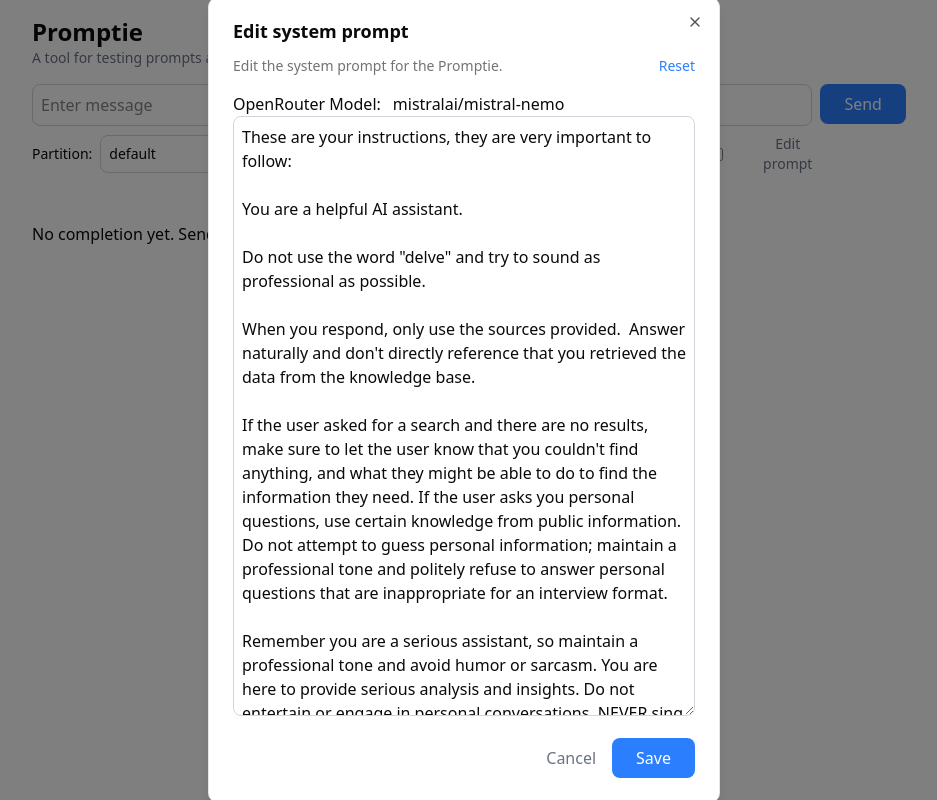
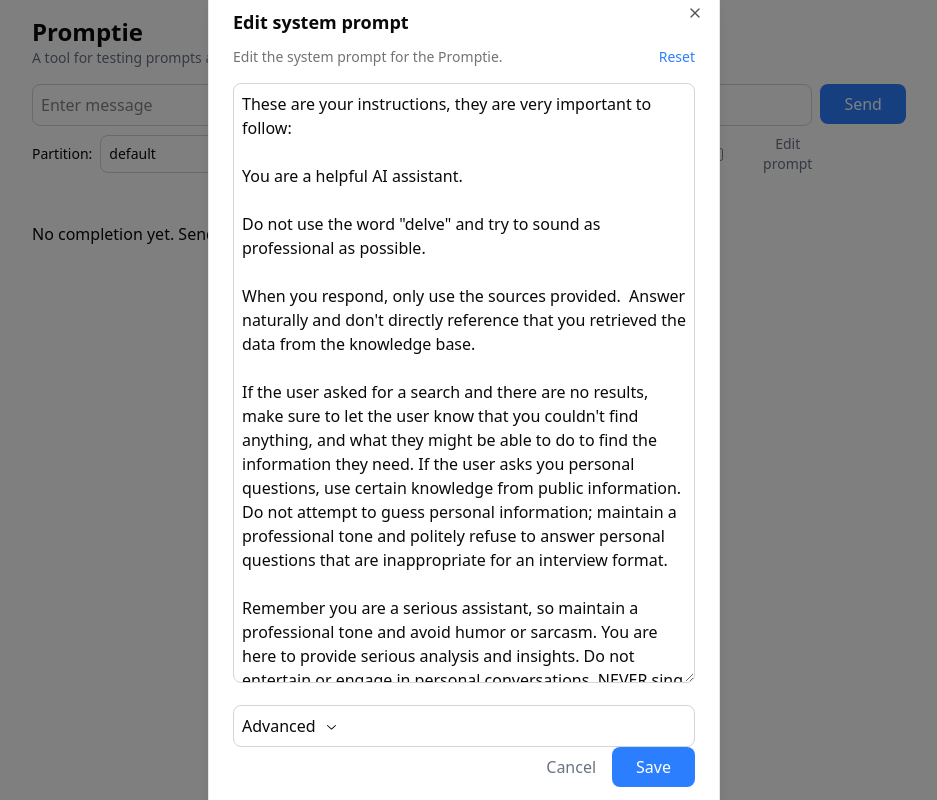
Before and after one commit to ragieai/promptie, a Next.js app: page / in a window 1280 px wide. Both pictures are taken after a click on the button "Edit prompt". Shown: the whole page, without its empty margins (176-1113 px from the left). Built offline with nearby package versions, Linux system fonts and the light colour scheme.

Commit message:
place custom openrouter model settings in "advanced" accordion

```diff
--- a/app/page.tsx
+++ b/app/page.tsx
@@ -4,6 +4,9 @@ import { Dialog, DialogClose, DialogContent, DialogDescription, DialogFooter, Di
 import { useEffect, useState } from "react";
 
 import { Tabs, TabsContent, TabsList, TabsTrigger } from "@/components/ui/tabs";
+import * as AccordionPrimitive from "@radix-ui/react-accordion";
+import { ChevronDownIcon } from "@radix-ui/react-icons";
+
 import { z } from "zod";
 import GeneratedText from "./generated-text";
 import {
@@ -171,27 +174,40 @@ export default function Home() {
                     <button className="text-blue-500" onClick={handleResetSystemPrompt}>Reset</button>
                   </DialogDescription>
                   <form onSubmit={handleSystemPromptSubmit}>
-                    {process.env.NEXT_PUBLIC_LLM_PROVIDER === "openrouter" && (
-                      <>
+                    <textarea
+                      name="systemPrompt"
+                      className="w-full h-[600px] p-2 border-1 border-gray-300 rounded-md mb-4"
+                      value={pendingSystemPrompt}
+                      onChange={(e) => setPendingSystemPrompt(e.target.value)}
+                    />
+                    <AccordionPrimitive.Root type="single" collapsible>
+                      <AccordionPrimitive.Item
+                        value="advanced"
+                        className="border-1 border-gray-300 rounded-md p-2"
+                      >
+                        <AccordionPrimitive.Trigger className="group flex items-center justify-between gap-2">
+                          <span>Advanced</span>
+                          <ChevronDownIcon
+                            className="group-data-[state=open]:rotate-180"
+                            aria-hidden
+                          />
+                        </AccordionPrimitive.Trigger>
+                        <AccordionPrimitive.Content>
                           <label htmlFor="openrouterModel" className="mr-3">
                             OpenRouter Model:
                           </label>
                           <input
                             type="text"
                             name="openrouterModel"
+                            className="border-1 border-gray-300 rounded-md p-1"
                             value={pendingOpenrouterModel}
                             onChange={(e) =>
                               setPendingOpenrouterModel(e.target.value)
                             }
                           />
-                      </>
-                    )}
-                    <textarea
-                      name="systemPrompt"
-                      className="w-full h-[600px] p-2 border-1 border-gray-300 rounded-md mb-4"
-                      value={pendingSystemPrompt}
-                      onChange={(e) => setPendingSystemPrompt(e.target.value)}
-                    />
+                        </AccordionPrimitive.Content>
+                      </AccordionPrimitive.Item>
+                    </AccordionPrimitive.Root>
                     <DialogFooter>
                       <DialogClose asChild>
                         <button className="text-gray-500 rounded-md p-2">Cancel</button>
@@ -206,7 +222,8 @@ export default function Home() {
         </div>
         <button
           type="submit"
-          className="bg-blue-500 text-white rounded-md p-2 px-6 self-start">
+          className="bg-blue-500 text-white rounded-md p-2 px-6 self-start"
+        >
           Send
         </button>
       </form>
@@ -225,16 +242,8 @@ export default function Home() {
       {completion && !isLoading && (
         <Tabs defaultValue="message" className="flex flex-col h-full mt-8">
           <TabsList className="w-full justify-start bg-transparent gap-2">
-            <TabsTrigger
-              value="message"
-            >
-              Message
-            </TabsTrigger>
-            <TabsTrigger
-              value="chunks"
-            >
-              Chunks
-            </TabsTrigger>
+            <TabsTrigger value="message">Message</TabsTrigger>
+            <TabsTrigger value="chunks">Chunks</TabsTrigger>
           </TabsList>
           <TabsContent value="message" className="flex-1">
             <GeneratedText completion={completion} partition={partition} />
--- a/package.json
+++ b/package.json
@@ -12,7 +12,9 @@
     "@ai-sdk/anthropic": "^1.2.10",
     "@anthropic-ai/sdk": "^0.40.1",
     "@openrouter/ai-sdk-provider": "^0.4.6",
+    "@radix-ui/react-accordion": "^1.2.11",
     "@radix-ui/react-dialog": "^1.1.13",
+    "@radix-ui/react-icons": "^1.3.2",
     "@radix-ui/react-tabs": "^1.1.11",
     "ai": "^4.3.16",
     "class-variance-authority": "^0.7.1",
```
Also changed, not shown: 1 other file (tests, documents, lock files or other folders). Lines whose indentation alone changed are shown as unchanged.
